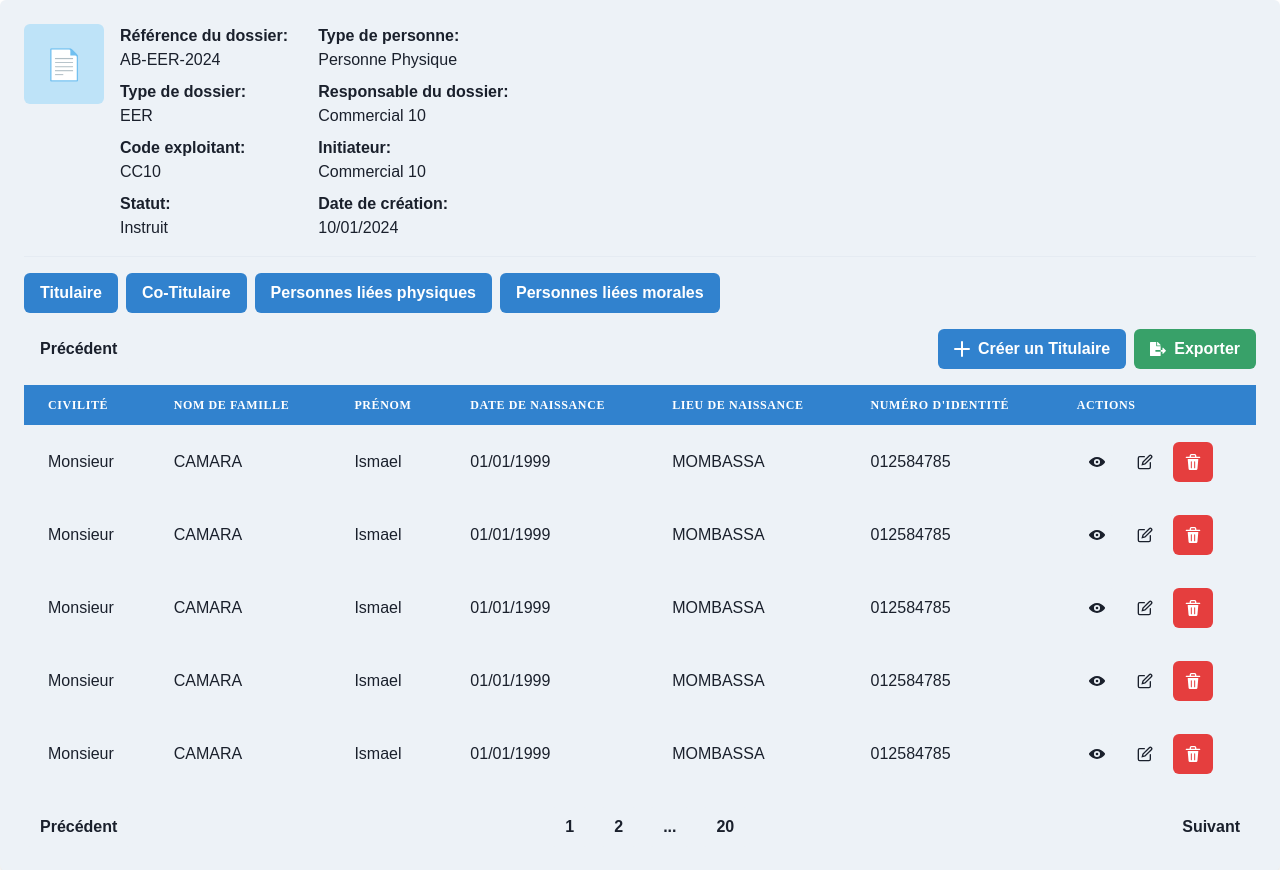
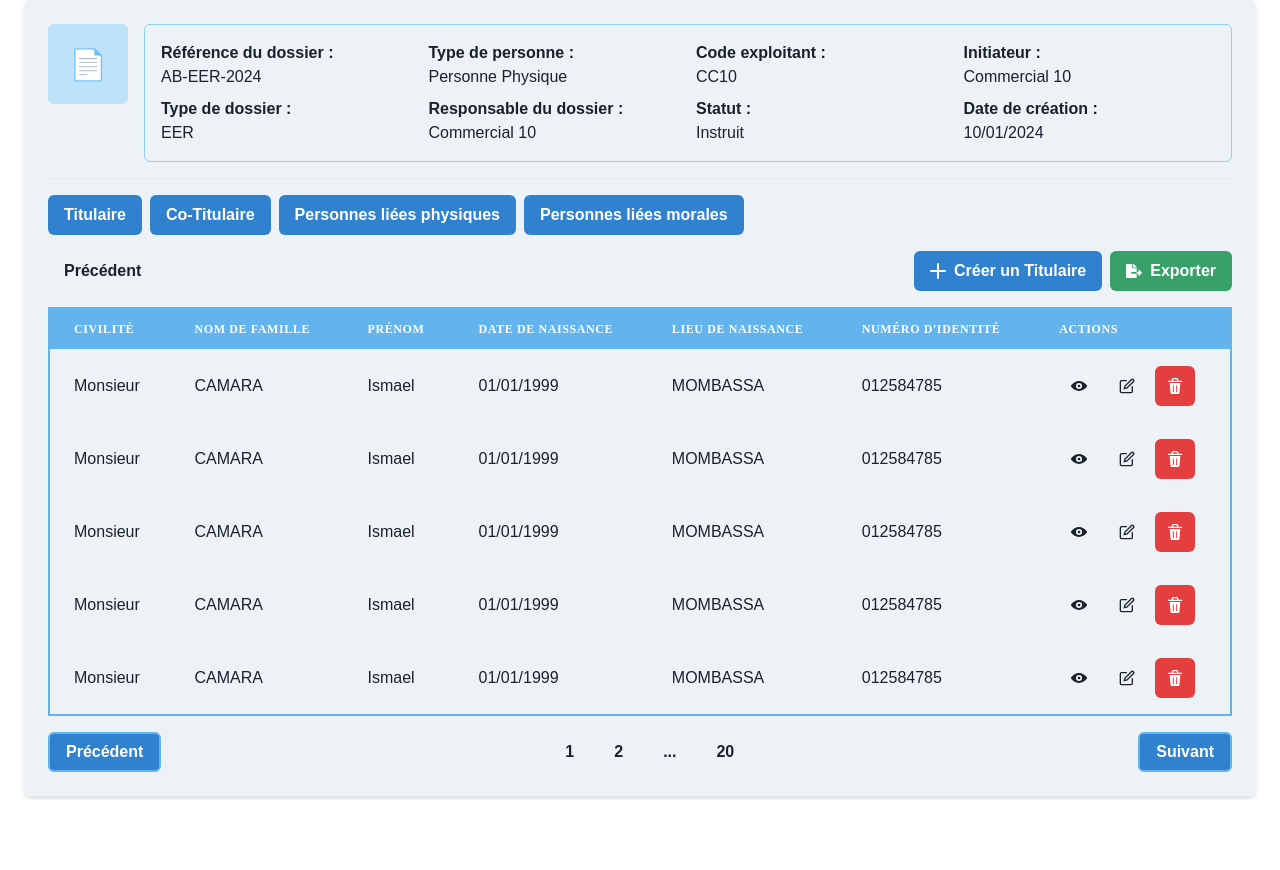
Before and after one commit to AfricaBank/front_end_officiel, a React (Vite) app: page / in a window 1280 px wide. After the commit the page ends 800 px from the top, so only its background shows below. Built offline with nearby package versions, Linux system fonts and the light colour scheme.

Commit message:
[NEW FEATURE] - add new component general infos

```diff
--- a/src/Components/GeneralInfo/GeneralInfo.tsx
+++ b/src/Components/GeneralInfo/GeneralInfo.tsx
@@ -10,6 +10,7 @@ const GeneralInfo: React.FC = () => {
             p={6}
             borderRadius="md"
             boxShadow="md"
+            mx={6} // Adding horizontal margins
         >
             <Flex mb={4}>
                 <Box
@@ -24,38 +25,38 @@ const GeneralInfo: React.FC = () => {
                 >
                     <Text fontSize="3xl">📄</Text>
                 </Box>
-                <Box ml={4}>
-                    <SimpleGrid columns={2} spacing={2}>
+                <Box ml={4} flex="1" border="1px" borderColor="blue.200" p={4} borderRadius="md">
+                    <SimpleGrid columns={4} spacingX={4} spacingY={2}>
                         <Box>
-                            <Text fontWeight="bold">Référence du dossier:</Text>
+                            <Text fontWeight="bold">Référence du dossier :</Text>
                             <Text>AB-EER-2024</Text>
                         </Box>
                         <Box>
-                            <Text fontWeight="bold">Type de personne:</Text>
+                            <Text fontWeight="bold">Type de personne :</Text>
                             <Text>Personne Physique</Text>
                         </Box>
                         <Box>
-                            <Text fontWeight="bold">Type de dossier:</Text>
+                            <Text fontWeight="bold">Code exploitant :</Text>
+                            <Text>CC10</Text>
+                        </Box>
+                        <Box>
+                            <Text fontWeight="bold">Initiateur :</Text>
+                            <Text>Commercial 10</Text>
+                        </Box>
+                        <Box>
+                            <Text fontWeight="bold">Type de dossier :</Text>
                             <Text>EER</Text>
                         </Box>
                         <Box>
-                            <Text fontWeight="bold">Responsable du dossier:</Text>
+                            <Text fontWeight="bold">Responsable du dossier :</Text>
                             <Text>Commercial 10</Text>
                         </Box>
                         <Box>
-                            <Text fontWeight="bold">Code exploitant:</Text>
-                            <Text>CC10</Text>
-                        </Box>
-                        <Box>
-                            <Text fontWeight="bold">Initiateur:</Text>
-                            <Text>Commercial 10</Text>
-                        </Box>
-                        <Box>
-                            <Text fontWeight="bold">Statut:</Text>
+                            <Text fontWeight="bold">Statut :</Text>
                             <Text>Instruit</Text>
                         </Box>
                         <Box>
-                            <Text fontWeight="bold">Date de création:</Text>
+                            <Text fontWeight="bold">Date de création :</Text>
                             <Text>10/01/2024</Text>
                         </Box>
                     </SimpleGrid>
@@ -75,8 +76,8 @@ const GeneralInfo: React.FC = () => {
                     <Button leftIcon={<Icon as={FaFileExport} />} colorScheme="green">Exporter</Button>
                 </Flex>
             </Flex>
-            <Table variant="simple">
-                <Thead bg="blue.500">
+            <Table variant="striped" border="2px" borderColor="blue.300" borderRadius="md">
+                <Thead bg="blue.300">
                     <Tr>
                         <Th color="white">Civilité</Th>
                         <Th color="white">Nom de Famille</Th>
@@ -104,17 +105,20 @@ const GeneralInfo: React.FC = () => {
                         </Tr>
                     ))}
                 </Tbody>
+
             </Table>
+
                 <Flex mt={4} justify="space-between">
-                <Button>Précédent</Button>
+                    <Button border="2px" borderColor="blue.300" borderRadius="md" colorScheme='blue'>Précédent</Button>
                     <Flex>
                         <Button mr={2}>1</Button>
                         <Button mr={2}>2</Button>
                         <Button mr={2}>...</Button>
                         <Button>20</Button>
                     </Flex>
-                <Button>Suivant</Button>
+                    <Button border="2px" borderColor="blue.300" borderRadius="md" colorScheme='blue'>Suivant</Button>
                 </Flex>
+
         </Box>
     );
 };
```
Lines whose indentation alone changed are shown as unchanged.
